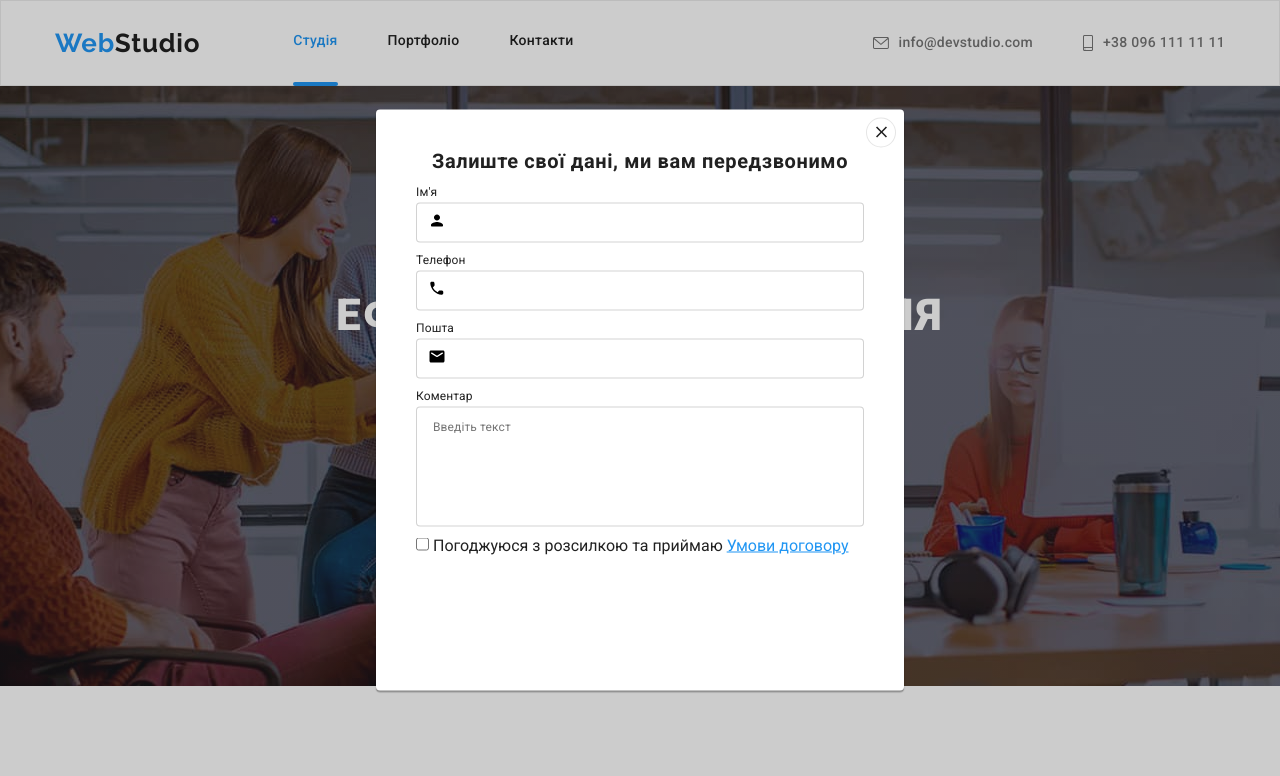
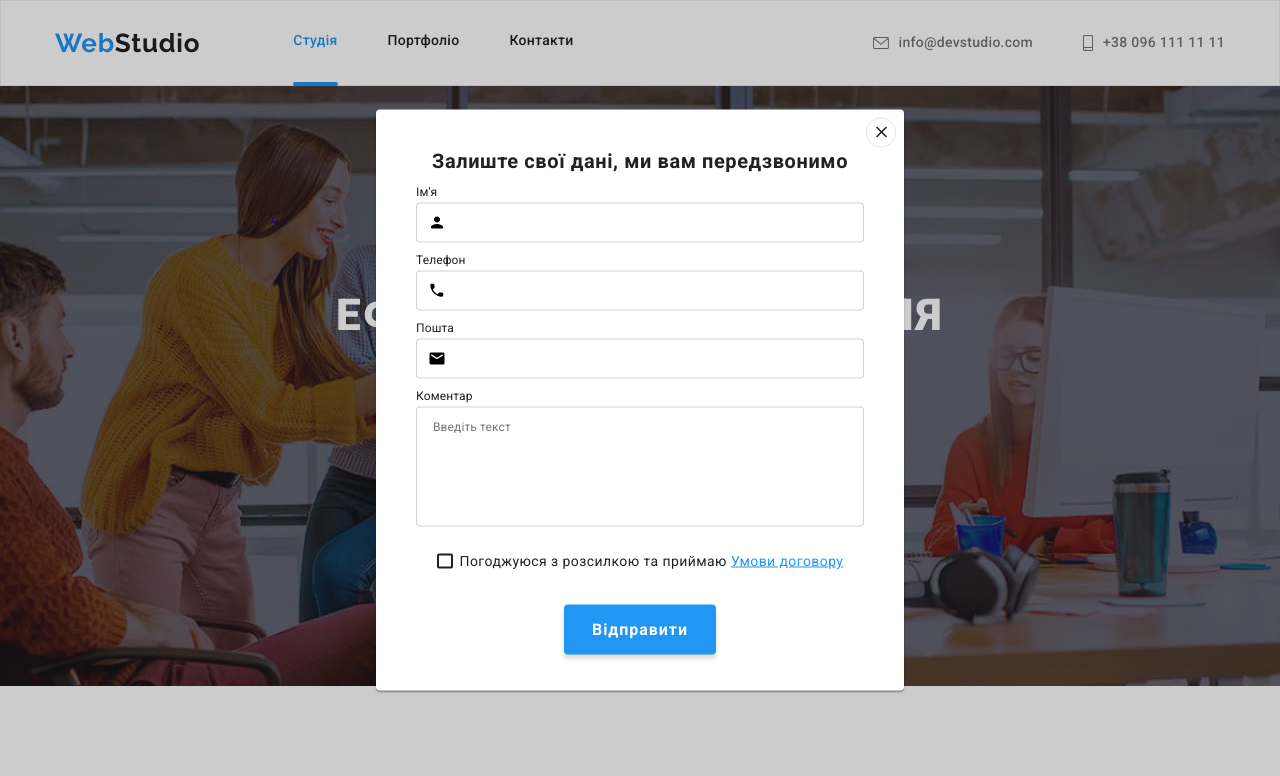
Before and after one commit to VasilenkoYurii/goit-markup-hw-06, a plain HTML site: page index.html in a window 1280 px wide. Both pictures are taken after a click on the button "Замовити послугу". Shown: the top 776 px of the page. Drawn offline with nearby package versions, Linux system fonts and the light colour scheme.

Commit message:
completed

```diff
--- a/css/styles.css
+++ b/css/styles.css
@@ -1014,8 +1014,6 @@ input {
   line-height: calc(14 / 12);
   letter-spacing: 0.01em;
 
-  margin-top: 4px;
-
   padding: 12px 42px;
 
   transition: border-color 250ms cubic-bezier(0.4, 0, 0.2, 1);
@@ -1024,6 +1022,8 @@ input {
 .modal-input-box {
   position: relative;
   width: 100%;
+
+  margin-top: 4px;
 }
 
 .icon-modal {
@@ -1064,6 +1064,78 @@ input {
   border-color: var(--blue);
 }
 
+.checkbox-label-box {
+  margin-top: 20px;
+
+  display: flex;
+  justify-content: center;
+  align-items: center;
+}
+
+.checkbox-label {
+  font-size: 14px;
+  line-height: 2;
+  letter-spacing: 0.03em;
+}
+
 .checkbox-link {
   color: var(--blue);
+  font-size: 14px;
+  line-height: 2;
+  letter-spacing: 0.03em;
+  margin-left: 4px;
 }
+
+.checkbox-input {
+  position: absolute;
+  appearance: none;
+  -webkit-appearance: none;
+  -moz-appearance: none;
+}
+
+.checkbox-icon {
+  margin-right: 7px;
+  display: inline-block;
+  border: 2px solid var(--black);
+  border-radius: 2px;
+
+  transition: background-color 250ms cubic-bezier(0.4, 0, 0.2, 1),
+    border 250ms cubic-bezier(0.4, 0, 0.2, 1);
+}
+
+.checkbox-input:checked + .checkbox-icon {
+  border: none;
+  background-color: var(--blue);
+}
+
+.submit-button-modal {
+  color: var(--main-white);
+  font-weight: 700;
+  font-size: 16px;
+  line-height: calc(30 / 16);
+  padding: 10px 28px;
+
+  background-color: var(--blue);
+  box-shadow: 0px 4px 4px rgba(0, 0, 0, 0.15);
+  border: inherit;
+  border-radius: 4px;
+
+  display: flex;
+  align-items: center;
+  text-align: center;
+  letter-spacing: 0.06em;
+  gap: 10px;
+
+  margin-top: 30px;
+  margin-left: auto;
+  margin-right: auto;
+
+  cursor: pointer;
+
+  transition: background-color 250ms cubic-bezier(0.4, 0, 0.2, 1);
+}
+
+.submit-button-modal:hover,
+.submit-button-modal:focus {
+  background-color: var(--active-btn);
+}
--- a/index.html
+++ b/index.html
@@ -492,7 +492,7 @@
           <label class="title-label-modal">
             Ім'я
             <div class="modal-input-box">
-              <input type="text" name="name" id="name" class="modal-input" />
+              <input type="text" name="name" class="modal-input" />
               <svg class="icon-modal" height="18" width="18">
                 <use href="./images/icons.svg#icon-person-black"></use>
               </svg>
@@ -502,7 +502,7 @@
           <label class="title-label-modal">
             Телефон
             <div class="modal-input-box">
-              <input type="text" name="name" id="name" class="modal-input" />
+              <input type="text" name="tel" class="modal-input" />
               <svg class="icon-modal" height="18" width="18">
                 <use href="./images/icons.svg#icon-phone-black"></use>
               </svg>
@@ -512,7 +512,7 @@
           <label class="title-label-modal">
             Пошта
             <div class="modal-input-box">
-              <input type="text" name="name" id="name" class="modal-input" />
+              <input type="text" name="email" class="modal-input" />
               <svg class="icon-modal" height="18" width="18">
                 <use href="./images/icons.svg#icon-email-black"></use>
               </svg>
@@ -525,15 +525,22 @@
           </label>
 
           <label class="checkbox-label">
+            <div class="checkbox-label-box">
               <input
-              class="checkbox"
+                class="checkbox-input"
                 type="checkbox"
                 name="topic"
                 value="Погоджуюся з розсилкою та приймаю"
               />
+              <svg class="checkbox-icon" width="16" height="15">
+                <use href="./images/icons.svg#icon-check"></use>
+              </svg>
               Погоджуюся з розсилкою та приймаю
               <a href="#" class="checkbox-link">Умови договору</a>
+            </div>
           </label>
+
+          <button type="submit" class="submit-button-modal">Відправити</button>
         </form>
       </div>
     </div>
```
Lines whose indentation alone changed are shown as unchanged.
